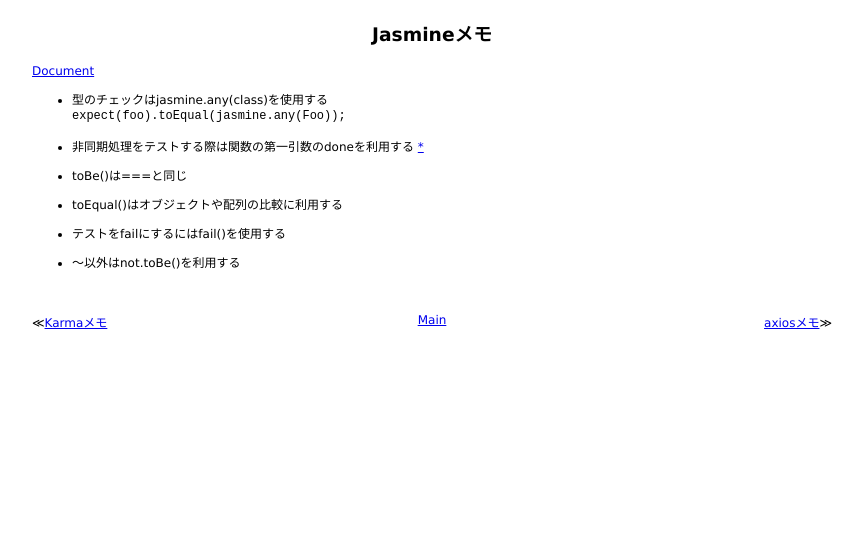
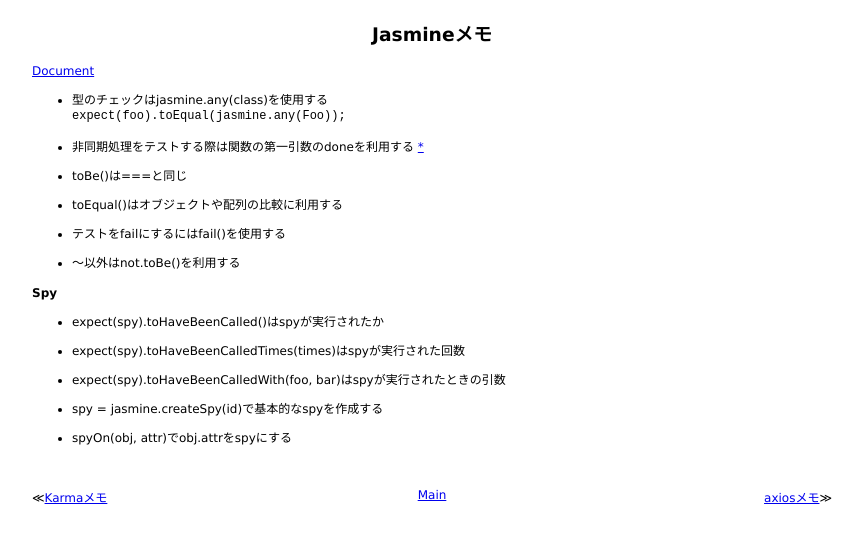
Before and after one commit to 38elements/38elements.github.com, a Jekyll site: the page built from _posts/2017-03-09-jasmine.md, in a window 1280 px wide. Shown: the top 543 px of the page, without its empty margins (208-1071 px from the left). Built offline with Jekyll 4.4.1, drawn with Linux system fonts in a browser that asks for light colours.

Commit message:
Update 2017-03-09-jasmine.md

```diff
--- a/_posts/2017-03-09-jasmine.md
+++ b/_posts/2017-03-09-jasmine.md
@@ -16,3 +16,15 @@ title: Jasmineメモ
 * テストをfailにするにはfail()を使用する
 
 * ～以外はnot.toBe()を利用する
+
+#### Spy
+
+* expect(spy).toHaveBeenCalled()はspyが実行されたか
+
+* expect(spy).toHaveBeenCalledTimes(times)はspyが実行された回数
+
+* expect(spy).toHaveBeenCalledWith(foo, bar)はspyが実行されたときの引数
+
+* spy = jasmine.createSpy(id)で基本的なspyを作成する
+
+* spyOn(obj, attr)でobj.attrをspyにする
```
